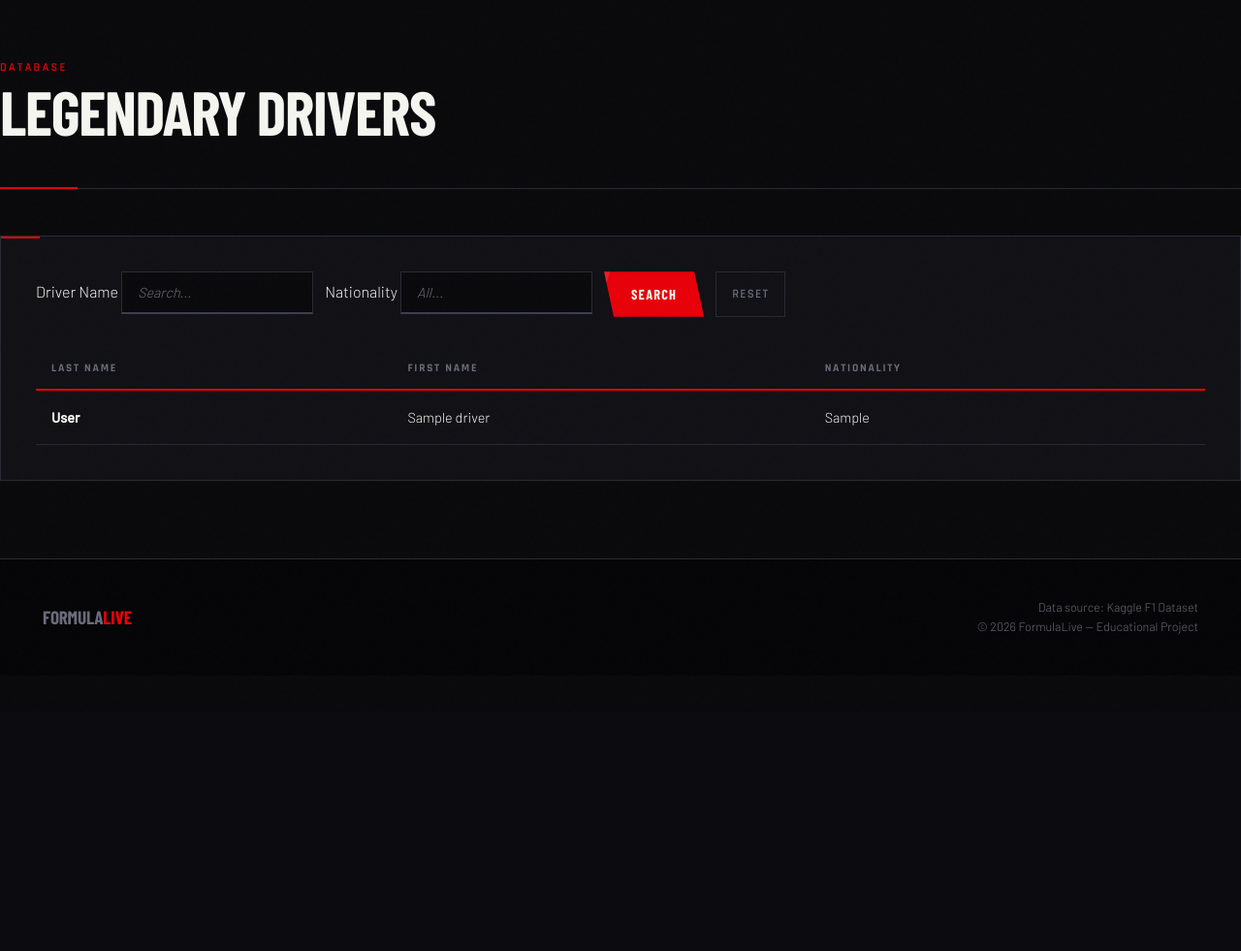
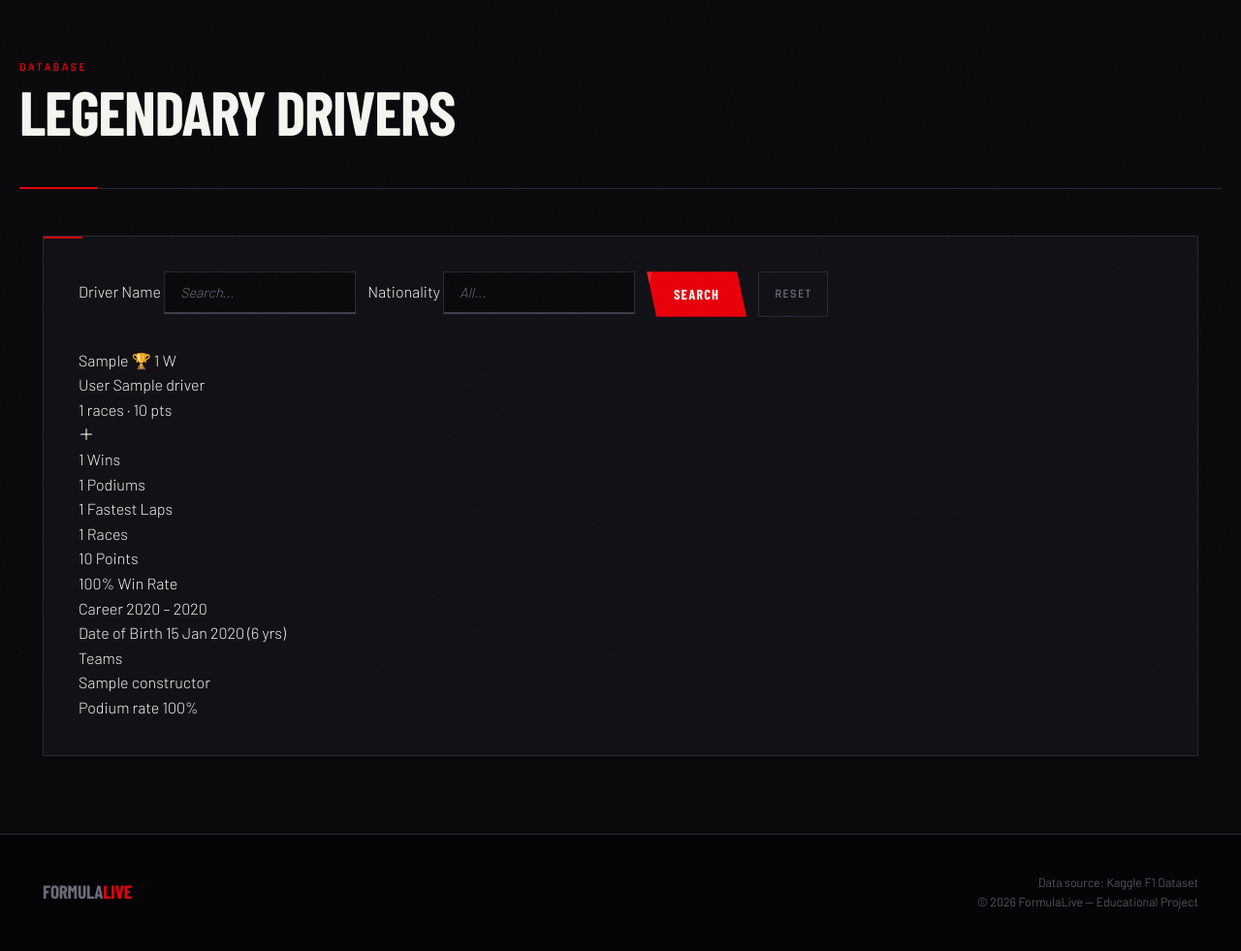
Before and after one commit to Corblack/FormulaLive, a PHP site: page /drivers.php in a window 1280 px wide. Shown: the part 65-1046 px from the top of the page at 97% size. Before the commit the page ends 719 px from the top, so only its background shows below. Run offline with PHP 8.4, Linux system fonts and the light colour scheme; tables that the repository leaves empty hold one stand-in row (values such as "Sample post"); some web fonts are replaced.

Commit message:
feat : add more info for drivers

```diff
--- a/www/drivers.php
+++ b/www/drivers.php
@@ -3,44 +3,51 @@ require_once 'db.php';
 require_once 'includes/header.php';
 
 $nationalities_list = $pdo->query("SELECT DISTINCT nationality FROM drivers ORDER BY nationality ASC")->fetchAll();
-$constructors_list = $pdo->query("SELECT name FROM constructors ORDER BY name ASC")->fetchAll();
 
-$name = $_GET['search_name'] ?? '';
-$constructor = $_GET['search_constructor'] ?? '';
+$name        = $_GET['search_name'] ?? '';
 $nationality = $_GET['search_nationality'] ?? '';
 
-$sql = "SELECT DISTINCT d.* FROM drivers d
-        LEFT JOIN results r ON d.id = r.driverId
-        LEFT JOIN constructors c ON r.constructorId = c.id
-        WHERE (d.forename LIKE :name OR d.surname LIKE :name)";
+$sql = "
+    SELECT
+        d.*,
+        COUNT(DISTINCT r.id)                                          AS total_races,
+        SUM(CASE WHEN res.positionOrder = 1 THEN 1 ELSE 0 END)       AS wins,
+        SUM(CASE WHEN res.positionOrder <= 3 THEN 1 ELSE 0 END)      AS podiums,
+        SUM(CASE WHEN res.rank = 1 THEN 1 ELSE 0 END)                AS fastest_laps,
+        ROUND(SUM(res.points), 0)                                     AS total_points,
+        MIN(r.year)                                                   AS first_year,
+        MAX(r.year)                                                   AS last_year,
+        GROUP_CONCAT(DISTINCT c.name ORDER BY c.name SEPARATOR '||') AS teams
+    FROM drivers d
+    LEFT JOIN results res ON d.id = res.driverId
+    LEFT JOIN races r     ON res.raceId = r.id
+    LEFT JOIN constructors c ON res.constructorId = c.id
+    WHERE (d.forename LIKE :name OR d.surname LIKE :name)
+";
 $params = ['name' => "%$name%"];
 
-if (!empty($constructor)) {
-    $sql .= " AND c.name LIKE :constructor";
-    $params['constructor'] = "%$constructor%";
-}
 if (!empty($nationality)) {
     $sql .= " AND d.nationality LIKE :nationality";
     $params['nationality'] = "%$nationality%";
 }
-$sql .= " ORDER BY d.surname ASC LIMIT 50";
+$sql .= " GROUP BY d.id ORDER BY wins DESC, d.surname ASC LIMIT 60";
 
 $stmt = $pdo->prepare($sql);
 $stmt->execute($params);
 $drivers = $stmt->fetchAll();
 ?>
 
-<div class="page-header">
+<div class="page-header container">
     <h1><span class="eyebrow">Database</span>Legendary Drivers</h1>
 </div>
 
+<div class="container">
 <section class="card">
     <form method="GET" class="filter-form">
         <div class="filter-group">
             <label>Driver Name</label>
             <input type="text" name="search_name" placeholder="Search..." value="<?= htmlspecialchars($name) ?>">
         </div>
-
         <div class="filter-group">
             <label>Nationality</label>
             <input type="text" name="search_nationality" list="list-nationalities" placeholder="All..." value="<?= htmlspecialchars($nationality) ?>">
@@ -50,36 +57,128 @@ $drivers = $stmt->fetchAll();
                 <?php endforeach; ?>
             </datalist>
         </div>
-
         <button type="submit" class="btn-primary">Search</button>
         <a href="drivers.php" class="btn-reset">Reset</a>
     </form>
 
-    <div class="table-wrapper">
-        <table>
-            <thead>
-                <tr>
-                    <th>Last Name</th>
-                    <th>First Name</th>
-                    <th>Nationality</th>
-                </tr>
-            </thead>
-            <tbody>
-                <?php if (count($drivers) > 0): ?>
-                    <?php foreach($drivers as $d):
-                    ?>
-                    <tr>
-                        <td><strong><?= htmlspecialchars($d['surname']) ?></strong></td>
-                        <td><?= htmlspecialchars($d['forename']) ?></td>
-                        <td><?= htmlspecialchars($d['nationality']) ?></td>
-                    </tr>
-                    <?php endforeach; ?>
-                <?php else: ?>
-                    <tr><td colspan="4"><div class="empty-state"><p>No drivers found.</p></div></td></tr>
+    <?php if (count($drivers) > 0): ?>
+    <div class="drivers-grid">
+        <?php foreach($drivers as $d):
+            $teams = $d['teams'] ? explode('||', $d['teams']) : [];
+            $age = $d['dob'] && $d['dob'] !== '0000-00-00'
+                   ? (int)((time() - strtotime($d['dob'])) / 31557600) . ' yrs'
+                   : '—';
+            $career = ($d['first_year'] && $d['last_year'])
+                   ? $d['first_year'] . ' – ' . $d['last_year']
+                   : '—';
+            $winRate = $d['total_races'] > 0
+                   ? round(($d['wins'] / $d['total_races']) * 100, 1)
+                   : 0;
+        ?>
+        <div class="driver-card" onclick="toggleDriver(this)">
+            <!-- CARD HEADER -->
+            <div class="driver-card-top">
+                <div class="driver-card-meta">
+                    <span class="driver-nat-badge"><?= htmlspecialchars($d['nationality']) ?></span>
+                    <?php if ($d['wins'] > 0): ?>
+                        <span class="driver-wins-badge">🏆 <?= $d['wins'] ?> W</span>
+                    <?php endif; ?>
+                </div>
+                <div class="driver-card-name">
+                    <span class="driver-surname"><?= htmlspecialchars($d['surname']) ?></span>
+                    <span class="driver-forename"><?= htmlspecialchars($d['forename']) ?></span>
+                </div>
+                <div class="driver-card-quick">
+                    <span><?= $d['total_races'] ?: '—' ?> races</span>
+                    <span class="dot">·</span>
+                    <span><?= $d['total_points'] ?: '0' ?> pts</span>
+                </div>
+                <div class="driver-expand-icon">＋</div>
+            </div>
+
+            <!-- EXPANDED SECTION -->
+            <div class="driver-card-body">
+                <div class="driver-stats-grid">
+                    <div class="dstat">
+                        <span class="dstat-val"><?= $d['wins'] ?: '0' ?></span>
+                        <span class="dstat-label">Wins</span>
+                    </div>
+                    <div class="dstat">
+                        <span class="dstat-val"><?= $d['podiums'] ?: '0' ?></span>
+                        <span class="dstat-label">Podiums</span>
+                    </div>
+                    <div class="dstat">
+                        <span class="dstat-val"><?= $d['fastest_laps'] ?: '0' ?></span>
+                        <span class="dstat-label">Fastest Laps</span>
+                    </div>
+                    <div class="dstat">
+                        <span class="dstat-val"><?= $d['total_races'] ?: '0' ?></span>
+                        <span class="dstat-label">Races</span>
+                    </div>
+                    <div class="dstat">
+                        <span class="dstat-val"><?= number_format((float)$d['total_points']) ?></span>
+                        <span class="dstat-label">Points</span>
+                    </div>
+                    <div class="dstat">
+                        <span class="dstat-val"><?= $winRate ?>%</span>
+                        <span class="dstat-label">Win Rate</span>
+                    </div>
+                </div>
+
+                <div class="driver-details-row">
+                    <div class="driver-detail-item">
+                        <span class="detail-label">Career</span>
+                        <span class="detail-val"><?= $career ?></span>
+                    </div>
+                    <div class="driver-detail-item">
+                        <span class="detail-label">Date of Birth</span>
+                        <span class="detail-val"><?= ($d['dob'] && $d['dob'] !== '0000-00-00') ? date('d M Y', strtotime($d['dob'])) . ' (' . $age . ')' : '—' ?></span>
+                    </div>
+                </div>
+
+                <?php if (!empty($teams)): ?>
+                <div class="driver-teams">
+                    <span class="detail-label">Teams</span>
+                    <div class="teams-list">
+                        <?php foreach(array_slice($teams, 0, 6) as $t): ?>
+                            <span class="team-chip"><?= htmlspecialchars($t) ?></span>
+                        <?php endforeach; ?>
+                        <?php if (count($teams) > 6): ?>
+                            <span class="team-chip team-chip-more">+<?= count($teams) - 6 ?> more</span>
+                        <?php endif; ?>
+                    </div>
+                </div>
                 <?php endif; ?>
-            </tbody>
-        </table>
+
+                <!-- Win rate bar -->
+                <?php if ($d['total_races'] > 0): ?>
+                <div class="win-bar-wrap">
+                    <div class="win-bar-label">
+                        <span>Podium rate</span>
+                        <span><?= $d['total_races'] > 0 ? round(($d['podiums']/$d['total_races'])*100,1) : 0 ?>%</span>
+                    </div>
+                    <div class="win-bar-track">
+                        <div class="win-bar-fill" style="width: <?= min(100, $d['total_races'] > 0 ? round(($d['podiums']/$d['total_races'])*100,1) : 0) ?>%"></div>
+                    </div>
+                </div>
+                <?php endif; ?>
+            </div>
+        </div>
+        <?php endforeach; ?>
     </div>
+    <?php else: ?>
+        <div class="empty-state"><p>No drivers found.</p></div>
+    <?php endif; ?>
 </section>
+</div>
+
+<script>
+function toggleDriver(card) {
+    const isOpen = card.classList.contains('open');
+    // Close all
+    document.querySelectorAll('.driver-card.open').forEach(c => c.classList.remove('open'));
+    if (!isOpen) card.classList.add('open');
+}
+</script>
 
 <?php require_once 'includes/footer.php'; ?>
```
Also changed, not shown: www/footer.php (deleted, +0 -14 lines), www/header.php (deleted, +0 -26 lines).
